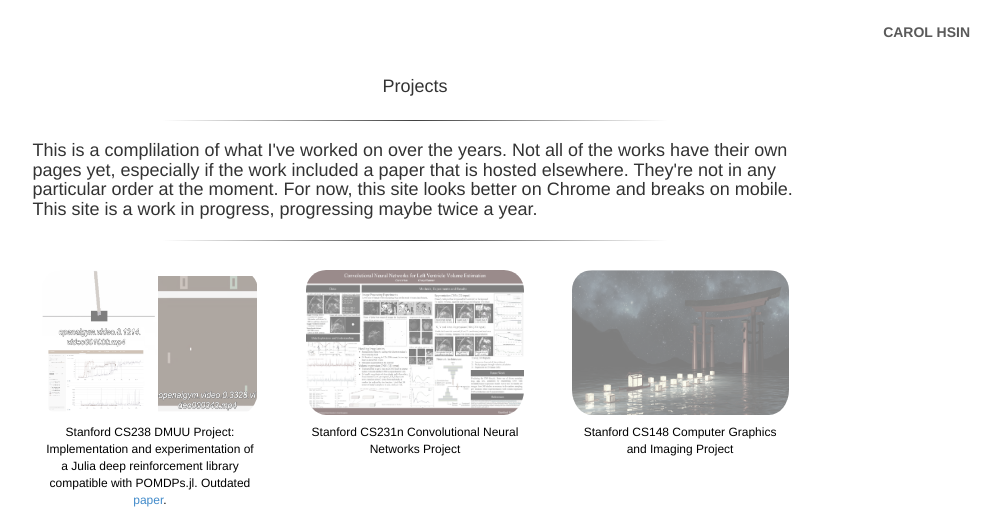
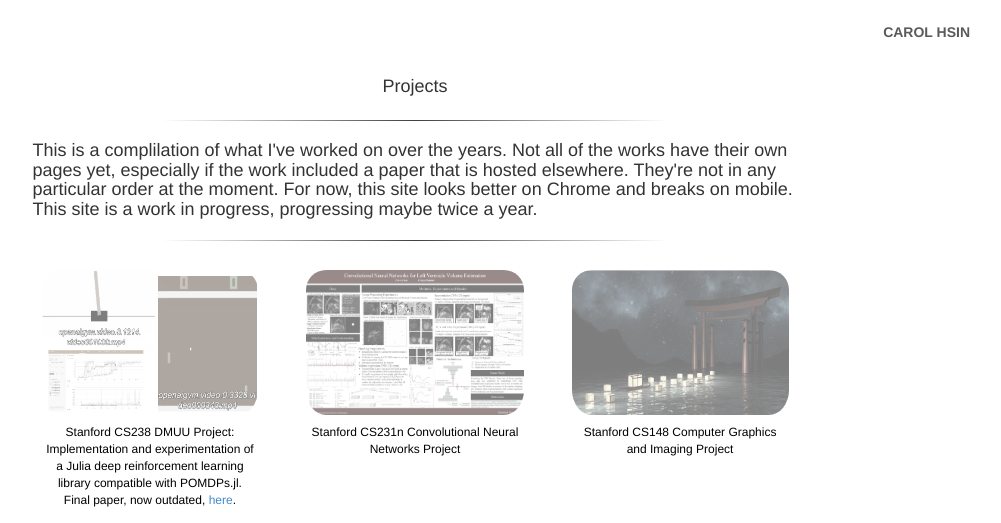
Before and after one commit to chsin/chsin.github.io, a Jekyll site: the page built from index.html, in a window 1280 px wide, cut to the strip 0-523 px from the top of the page. Shown: the whole strip, without its empty margins (225-1226 px from the left). Built offline with Jekyll 4.4.1, drawn with Linux system fonts in a browser that asks for light colours.

Commit message:
Update index.html

```diff
--- a/index.html
+++ b/index.html
@@ -34,8 +34,8 @@ title: index
           <img src="./projects/cs238/aa228.png"/>
           </a>
           <div class="caption">
-          Stanford CS238 DMUU Project: Implementation and experimentation of a Julia deep reinforcement library
-            compatible with POMDPs.jl. Outdated <a href="http://chsin.github.io/projects/cs238/final.pdf">paper</a>.
+          Stanford CS238 DMUU Project: Implementation and experimentation of a Julia deep reinforcement learning library
+            compatible with POMDPs.jl. Final paper, now outdated, <a href="http://chsin.github.io/projects/cs238/final.pdf">here</a>.
           </div>
         </div>
         </center>
```
